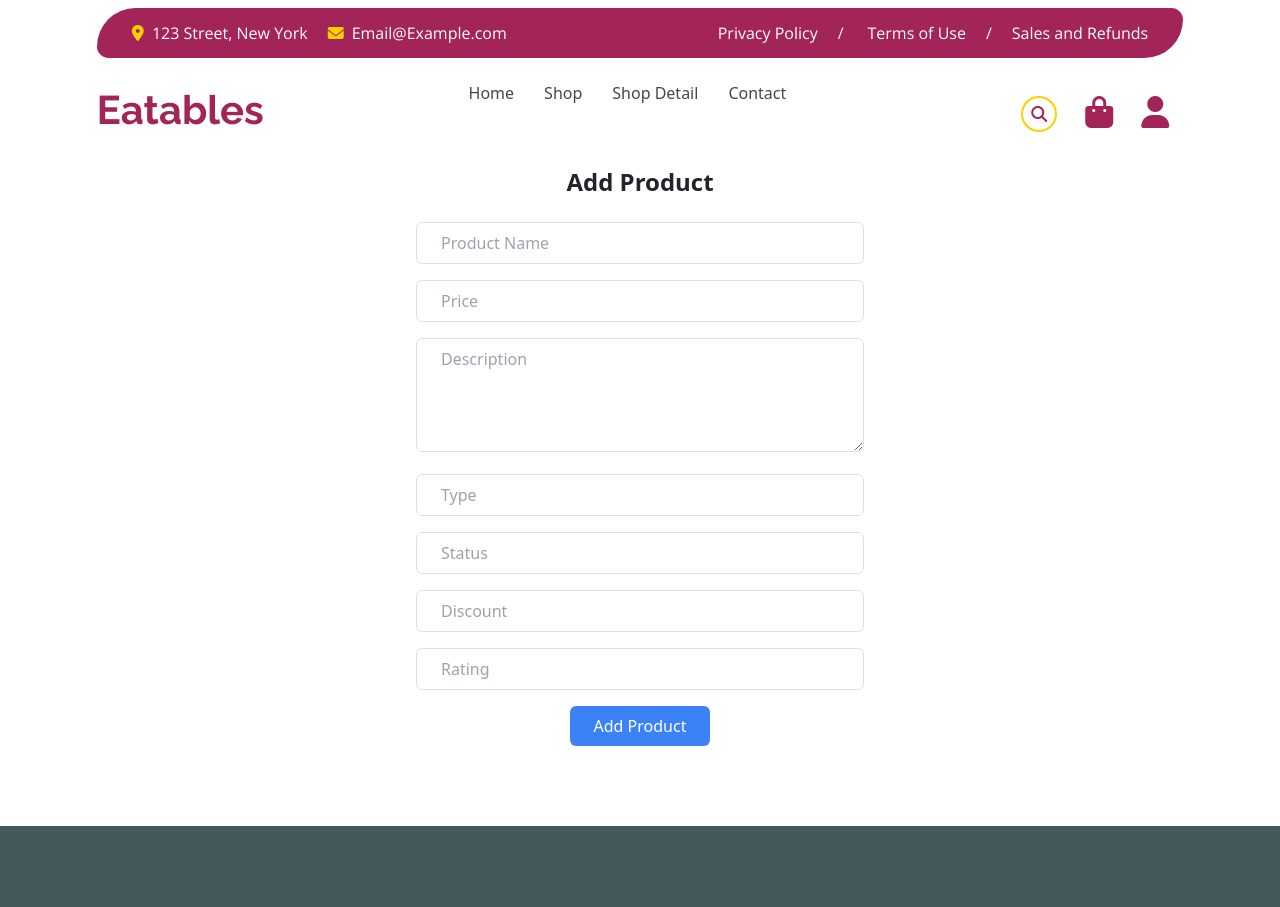
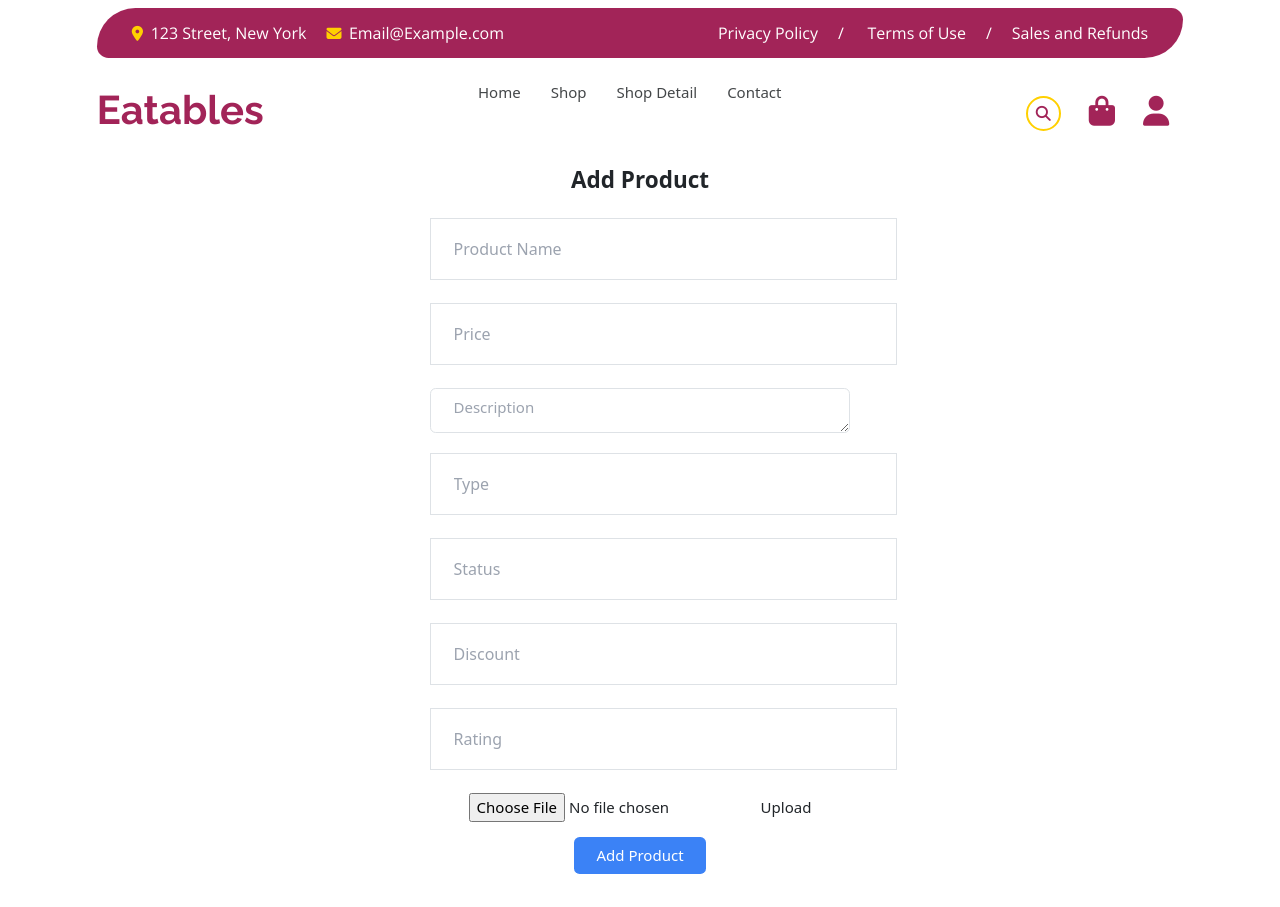
Before and after one commit to RahulJangra79/eatables, a React (Create React App) app: page /productform in a window 1280 px wide. Shown: the top 907 px of the page. Built offline with nearby package versions, Linux system fonts and the light colour scheme.

Commit message:
Image Added

```diff
--- a/package.json
+++ b/package.json
@@ -9,6 +9,7 @@
     "autoprefixer": "^10.4.19",
     "axios": "^1.6.8",
     "bootstrap": "^5.3.3",
+    "cloudinary-react": "^1.8.1",
     "postcss": "^8.4.38",
     "react": "^18.2.0",
     "react-bootstrap": "^2.10.1",
--- a/public/index.html
+++ b/public/index.html
@@ -15,6 +15,12 @@
     crossorigin="anonymous" referrerpolicy="no-referrer" />
   <script src="https://cdn.tailwindcss.com"></script>
 
+    <!-- Compiled and minified CSS -->
+    <link rel="stylesheet" href="https://cdnjs.cloudflare.com/ajax/libs/materialize/1.0.0/css/materialize.min.css">
+
+    <!-- Compiled and minified JavaScript -->
+    <script src="https://cdnjs.cloudflare.com/ajax/libs/materialize/1.0.0/js/materialize.min.js"></script>
+
   <title>Eatables</title>
   <link rel="stylesheet" href="https://cdnjs.cloudflare.com/ajax/libs/font-awesome/6.5.1/css/all.min.css"
     integrity="sha512-DTOQO9RWCH3ppGqcWaEA1BIZOC6xxalwEsw9c2QQeAIftl+Vegovlnee1c9QX4TctnWMn13TZye+giMm8e2LwA=="
--- a/src/components/Our_products.js
+++ b/src/components/Our_products.js
@@ -28,7 +28,8 @@ const Our_products = () => {
                <div className="product-gallery-row">
                   {products.map((product, index) => (
                      <div className="product-item" key={index}>
-                        <div className="product-image" id={product.imageid}></div>
+                        {/*<div className="product-image" id={product.imageid}></div>*/}
+                        <img src={product.imageUrl} alt={product.name} className="product-image" />
                         <div className="product-down-part">
                            <h3>{product.name}</h3>
                            <p>{product.description}</p>
--- a/src/components/ProductForm.js
+++ b/src/components/ProductForm.js
@@ -14,6 +14,32 @@ const ProductForm = () => {
       rating: ''
    });
 
+   const [image, setImage] = useState(null);
+   const [imageUrl, setImageUrl] = useState('');
+
+   const handleImageChange = (e) => {
+      setImage(e.target.files[0]);
+   };
+
+   const handleUpload = async () => {
+      try {
+         const formData = new FormData();
+         formData.append('file', image);
+         formData.append('upload_preset', 'y65idw6m');
+
+         const response = await axios.post(
+            'https://api.cloudinary.com/v1_1/ds4sj7qfj/image/upload',
+            formData
+         );
+
+         console.log('Image uploaded:', response.data.secure_url);
+         setImageUrl(response.data.secure_url); // Save the image URL to state
+      } catch (error) {
+         console.error('Error uploading image:', error);
+      }
+   };
+
+
    const handleChange = (e) => {
       const { name, value } = e.target;
       setFormData({ ...formData, [name]: value });
@@ -22,7 +48,18 @@ const ProductForm = () => {
    const handleSubmit = async (e) => {
       e.preventDefault();
       try {
-      const response = await axios.post('http://localhost:5000/products', formData);
+          if (!imageUrl) {
+              // If image has not been uploaded, return
+              return Swal.fire({
+                  icon: 'error',
+                  title: 'Error',
+                  text: 'Please upload an image',
+              });
+          }
+
+          const productData = { ...formData, image_URL: imageUrl }; // Include image URL in formData
+
+          const response = await axios.post('http://localhost:5000/products', productData);
           console.log(response.data);
 
           setFormData({
@@ -36,6 +73,8 @@ const ProductForm = () => {
               rating: ''
           });
 
+          setImageUrl(''); // Clear image URL after submission
+
           Swal.fire({
               icon: 'success',
               title: 'Success',
@@ -45,6 +84,7 @@ const ProductForm = () => {
           console.error('Error submitting form:', error);
       }
   };
+
 
    return (
       <div className="max-w-md mx-auto">
@@ -72,9 +112,13 @@ const ProductForm = () => {
             <div>
                <input type="text" id="rating" name="rating" value={formData.rating} onChange={handleChange} placeholder="Rating" className="w-full px-4 py-2 border rounded-md focus:outline-none focus:border-blue-500" />
             </div>
+            <div>
+               <input type="file" accept="image/*" onChange={handleImageChange} />
+               <button onClick={handleUpload}>Upload</button>
+            </div>
 
             <div>
-          <button type="submit" className="bg-blue-500 text-white px-6 py-2 rounded-md hover:bg-blue-600">Add Product</button>
+               <button type="submit"  className="bg-blue-500 text-white px-6 py-2 rounded-md hover:bg-blue-600">Add Product</button>
             </div>
          </form>
       </div>
```
Also changed, not shown: 1 other file (tests, documents, lock files or other folders). Lines whose indentation alone changed are shown as unchanged.
